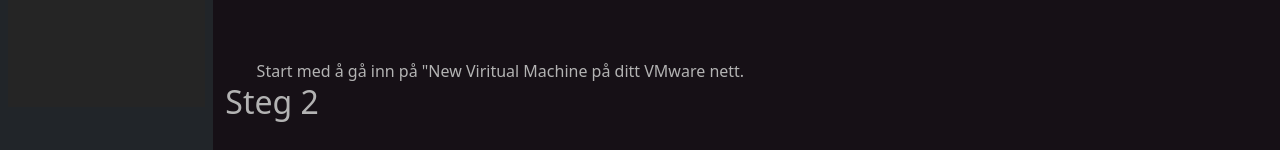
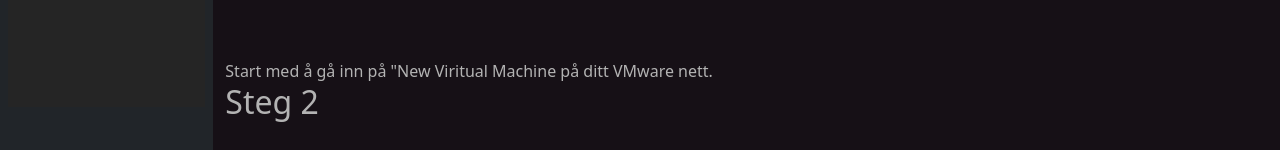
Before and after one commit to ChristianWestgaard/WindowsServer, a plain HTML site: page index.html in a window 1280 px wide. Shown: the part 761-911 px from the top of the page. Drawn offline with nearby package versions, Linux system fonts and the light colour scheme; a web font is replaced by a local one.

Commit message:
Update style.css

```diff
--- a/css/style.css
+++ b/css/style.css
@@ -31,7 +31,6 @@ a:active {
 }
 
 .MPimgBT{
-    margin-left: 3%;
     margin-top: 20px;
     marign-bottom: 20px;
 }
```
